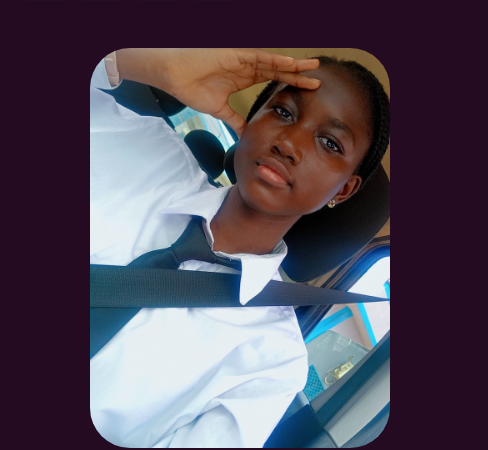
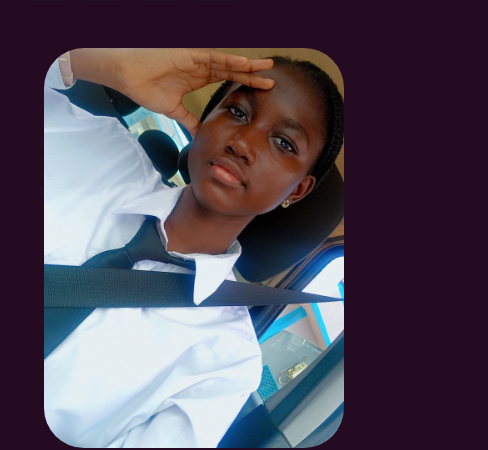
Before and after one commit to E1st2/folio, a plain HTML site: page index.html in a window 390 px wide. Shown: the part 396-846 px from the top of the page, 488 px wide, since content can reach past the window. Drawn offline with Linux system fonts and the light colour scheme.

Commit message:
Update style.css

```diff
--- a/style.css
+++ b/style.css
@@ -928,11 +928,11 @@ footer a i{
     }
     .home-image{
         margin-bottom: 5rem;
-        left: 20%;
+        left: 7%;
     }
     .liquid-shape{
-        width: 80%;
-        left: 1.5%;
+        width: 70%;
+        left: .5%;
 
     }
     .about{
@@ -964,7 +964,8 @@ footer a i{
     .img-about img{
         max-width: 100%;
         height: auto;
-        width: 400px;
+        width: 250px;
     }
 
+
 }
```
